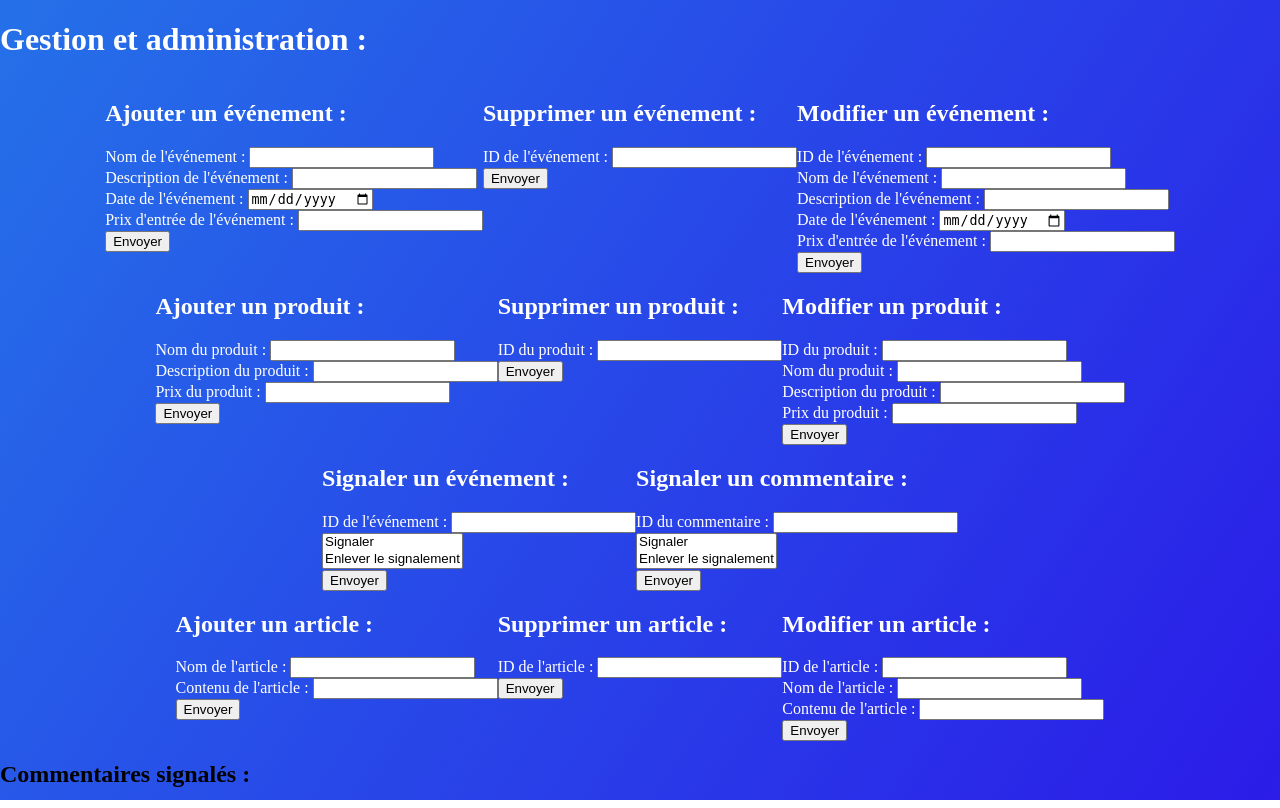
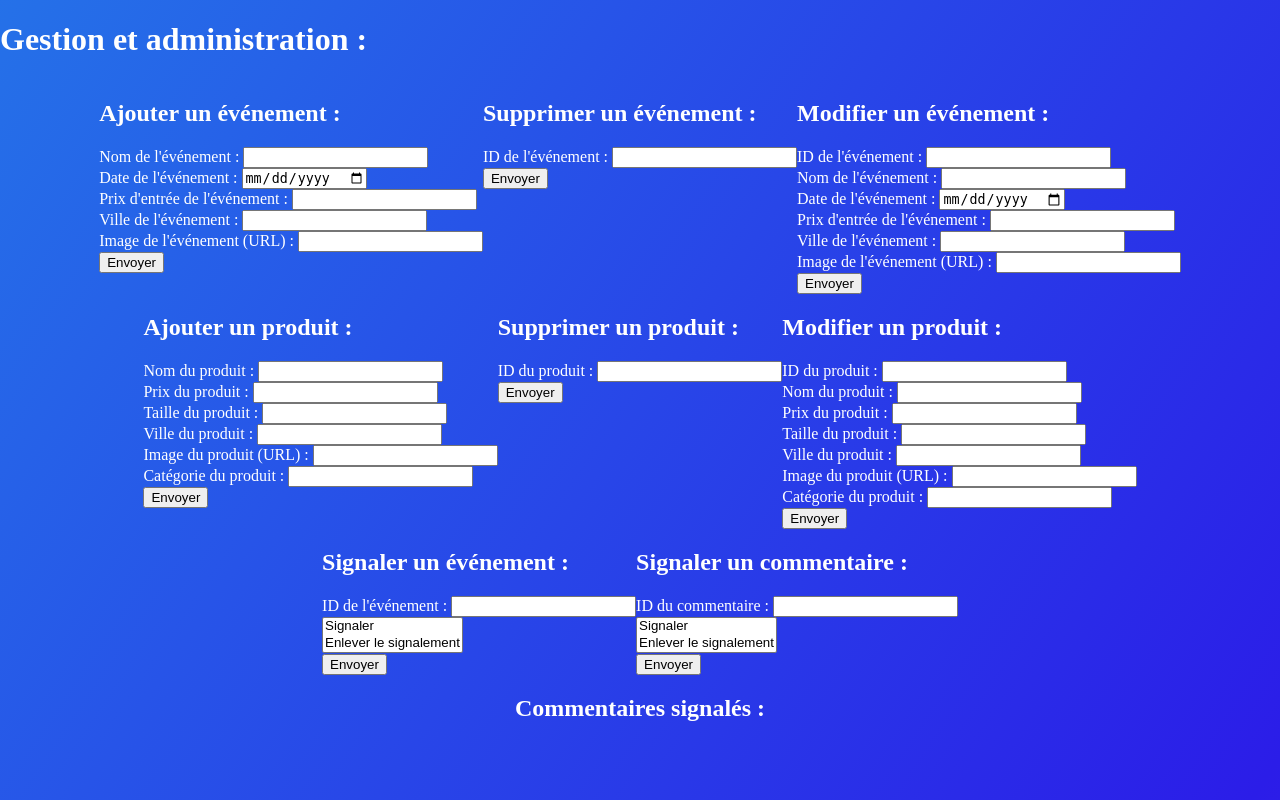
Before and after one commit to AHIsma/ProjetWeb, a PHP site: page /products/Backoffice.php in a window 1280 px wide. Run offline with PHP 8.4, Linux system fonts and the light colour scheme; data that the repository does not hold is empty.

Commit message:
Add files via upload

```diff
--- a/api/Backoffice.php
+++ b/api/Backoffice.php
@@ -24,13 +24,16 @@
                         Nom de l'événement : <input type="text" id="nameAE" />
                     </div>
                     <div>
-                        Description de l'événement : <input type="text" id="descAE" />
-                    </div>
-                    <div>
                         Date de l'événement : <input type="date" id="dateAE" />
                     </div>
                     <div>
                         Prix d'entrée de l'événement : <input type="number" id="priceAE" />
+                    </div>
+                    <div>
+                        Ville de l'événement : <input type="text" id="cityAE" />
+                    </div>
+                    <div>
+                        Image de l'événement (URL) : <input type="text" id="picAE" />
                     </div>
                     <div>
                         <input type="button" onclick="sendFormAddEvent()" value="Envoyer" />
@@ -58,13 +61,16 @@
                         Nom de l'événement : <input type="text" id="nameEE" />
                     </div>
                     <div>
-                        Description de l'événement : <input type="text" id="descEE" />
-                    </div>
-                    <div>
                         Date de l'événement : <input type="date" id="dateEE" />
                     </div>
                     <div>
                         Prix d'entrée de l'événement : <input type="number" id="priceEE" />
+                    </div>
+                    <div>
+                        Ville de l'événement : <input type="text" id="cityEE" />
+                    </div>
+                    <div>
+                        Image de l'événement (URL) : <input type="text" id="picEE" />
                     </div>
                     <div>
                         <input type="button" onclick="sendFormEditEvent()" value="Envoyer" />
@@ -80,10 +86,19 @@
                         Nom du produit : <input type="text" id="nameAP" />
                     </div>
                     <div>
-                        Description du produit : <input type="text" id="descAP" />
+                        Prix du produit : <input type="number" id="priceAP" />
                     </div>
                     <div>
-                        Prix du produit : <input type="number" id="priceAP" />
+                        Taille du produit : <input type="text" id="sizeAP" />
+                    </div>
+                    <div>
+                        Ville du produit : <input type="text" id="cityAP" />
+                    </div>
+                    <div>
+                        Image du produit (URL) : <input type="text" id="picAP" />
+                    </div>
+                    <div>
+                        Catégorie du produit : <input type="text" id="catAP" />
                     </div>
                     <div>
                         <input type="button" onclick="sendFormAddProduct()" value="Envoyer" />
@@ -111,10 +126,19 @@
                         Nom du produit : <input type="text" id="nameEP" />
                     </div>
                     <div>
-                        Description du produit : <input type="text" id="descEP" />
+                        Prix du produit : <input type="number" id="priceEP" />
                     </div>
                     <div>
-                        Prix du produit : <input type="number" id="priceEP" />
+                        Taille du produit : <input type="text" id="sizeEP" />
+                    </div>
+                    <div>
+                        Ville du produit : <input type="text" id="cityEP" />
+                    </div>
+                    <div>
+                        Image du produit (URL) : <input type="text" id="picEP" />
+                    </div>
+                    <div>
+                        Catégorie du produit : <input type="text" id="catEP" />
                     </div>
                     <div>
                         <input type="button" onclick="sendFormEditProduct()" value="Envoyer" />
@@ -163,7 +187,7 @@
                     </div>
                 </div>
             </div>
-            <div class="articles">
+            <!--<div class="articles">
                 <div class="addArticles">
                     <div>
                         <h2>Ajouter un article :</h2>
@@ -206,13 +230,13 @@
                         <input type="button" onclick="sendFormEditArticle()" value="Envoyer" />
                     </div>
                 </div>
-            </div>
+            </div>-->
             <div class="listComs">
                 <h2>Commentaires signalés :</h2>
                 <?php
 
                     function listFlaggedComs() {
-                        $bdd = new PDO('mysql:host=localhost;dbname=testprojet;charset=utf8', 'root', '');
+                        $bdd = new PDO('mysql:host=localhost;dbname=bdd_site_bde;charset=utf8', 'root', '');
 
                         $requete = $bdd->prepare("SELECT `id`, `commentaire` FROM `commentaires` WHERE `flag` = 1");
                         $requete->execute();
--- a/api/scriptBackOffice.js
+++ b/api/scriptBackOffice.js
@@ -2,9 +2,10 @@
 function sendFormAddEvent() {
     $.post("http://localhost:3000/events", {
         name: $("#nameAE").val(),
-        description: $("#descAE").val(),
         date: $("#dateAE").val(),
-        price: $("#priceAE").val()
+        price: $("#priceAE").val(),
+        city: $("#cityAE").val(),
+        picture: $("#picAE").val()
     }, function (data) {
         console.log(data);
     }, 'json');
@@ -31,10 +32,11 @@ function sendFormEditEvent() {
         type: 'PATCH',
         data: {
             name: $("#nameEE").val(),
-            description: $("#descEE").val(),
             date: $("#dateEE").val(),
             price: $("#priceEE").val(),
-            id: $("#idEE").val()
+            id: $("#idEE").val(),
+            city: $("#cityEE").val(),
+            picture: $("#picEE").val()
         },
         dataType: 'json'
     });
@@ -48,8 +50,11 @@ function sendFormAddProduct() {
         type: 'POST',
         data: {
             name: $("#nameAP").val(),
-            description: $("#descAP").val(),
-            price: $("#priceAP").val()
+            price: $("#priceAP").val(),
+            city: $("#cityAP").val(),
+            picture: $("#picAP").val(),
+            category: $("#catAP").val(),
+            size: $("#sizeAP").val()
         },
         dataType: "json"
     });
@@ -76,8 +81,11 @@ function sendFormEditProduct() {
         type: 'PATCH',
         data: {
             name: $("#nameEP").val(),
-            description: $("#descEP").val(),
             price: $("#priceEP").val(),
+            city: $("#cityEP").val(),
+            picture: $("#picEP").val(),
+            size: $("#sizeEP").val(),
+            category: $("#catEP").val(),
             id: $("#idEP").val()
         },
         dataType: "json"
@@ -120,7 +128,7 @@ function sendFormFlagEvent() {
     }
 }
 
-function sendFormAddArticle() {
+/*function sendFormAddArticle() {
     $.ajax({
         url: 'http://localhost:3000/articles',
         type: 'POST',
@@ -161,8 +169,8 @@ function sendFormEditArticle() {
 
     alert("L'article a été modifié");
 }
-
-function sendFormFlagEvent() {
+*/
+function sendFormFlagComment() {
     let typeFC;
     if ($("#typeFC").val() == "Signaler")
     {
@@ -170,7 +178,7 @@ function sendFormFlagEvent() {
     }
     else if ($("#typeFC").val() == "Enlever le signalement")
     {
-        typeFP = 0;
+        typeFC = 0;
     }
     else
     {
--- a/api/style.css
+++ b/api/style.css
@@ -36,7 +36,8 @@
 
 .listComs
 {
-    color: black;
+    display: flex;
+    justify-content: center;
 }
 
 /*body
```
Also changed, not shown: api/testRequete.php (added, +24 -0 lines).
